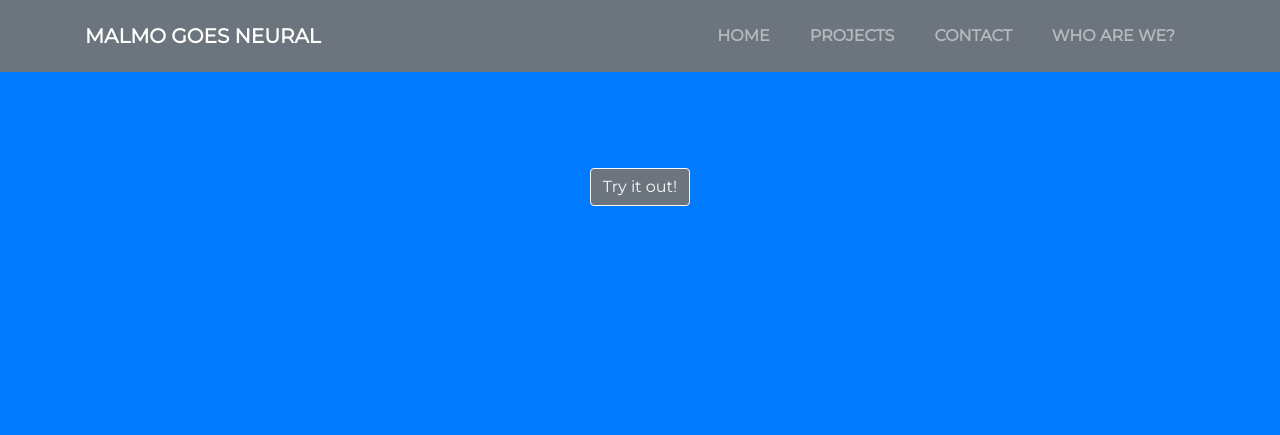
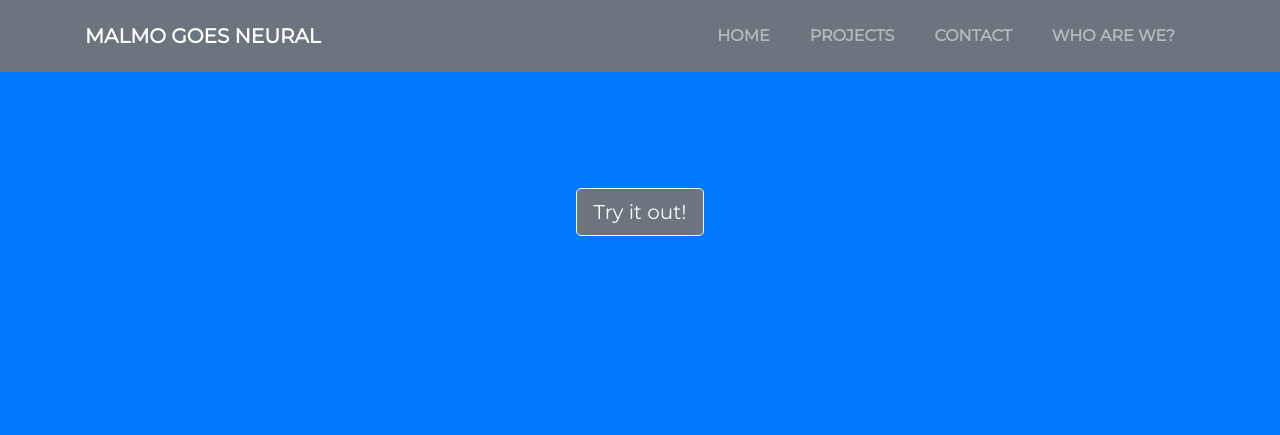
Before and after one commit to JSotres/Malmo-Goes-Neural, a Django app: template templates/main_pages/project.html in a window 1280 px wide. Shown: the top 435 px of the page. Run offline with Django 3.2, Linux system fonts and the light colour scheme; the template is opened without the code that fills it, so the values that code supplies are empty; some libraries are stand-ins or nearby versions.

Commit message:
CSS changed

```diff
--- a/main_pages/admin.py
+++ b/main_pages/admin.py
@@ -9,7 +9,7 @@ class ProjectAdmin(admin.ModelAdmin):
     fieldsets = [
         ("Name", {"fields": ["name", "longName"]}),
         ("Type", {"fields": ["project_type"]}),
-        ("Description", {"fields": ["short_description", "long_description"]}),
+        ("Description", {"fields": ["short_description", "short_description2", "long_description"]}),
         ("URL", {"fields": ["url"]}),
         ("Image", {"fields": ["project_image"]})
     ]
--- a/templates/emotion_recognition/emotion_recognition_application.html
+++ b/templates/emotion_recognition/emotion_recognition_application.html
@@ -19,9 +19,11 @@
 </header>
 
 <div class="container-fluid text-white pl-5 pr-5 pb-3">
-  <div class="row text-center">
+  <div class="row text-center pb-3">
     <div class="col">
-      <h2>Upload an image</h2>
+      <h2>
+        <p>Upload an image</p>
+      </h2>
     </div>
   </div>
   <div class="row text-center">
--- a/templates/main_pages/home.html
+++ b/templates/main_pages/home.html
@@ -25,7 +25,7 @@
     <div class="col-10 col-sm-10 col-md-8">
         <p class="font-weight-bold">We are  two Spanish researchers/physicists based in Malmö (Sweden) that share an interest for Computer Science. Specifically, we wish to expand our knowledge on AI, Computer Vision and IoT.</p>
         <p></p>
-        <p class="font-weight-bold">This site was born aiming to be a playground for learning how to develop web applications that deploy machine/deep learning models. You can check out our tutorials and test the accuracy or our projects. Any feedback is welcome, it will keep us learning!</p>
+        <p class="font-weight-bold">This site was born aiming to be a playground for learning how to develop web applications that deploy machine/deep learning models. You can check out our projects and test the accuracy of our models. Any feedback is welcome, it will keep us learning!</p>
       <div class="col-1 col-sm-1 col-md-2"></div>
     </div>
   </div>
--- a/templates/main_pages/project.html
+++ b/templates/main_pages/project.html
@@ -8,7 +8,10 @@
     <h1 class="display-4">{{ object.longName }}</h1>
   </div>
   <div class="container pt-5 d-flex align-items-center flex-column">
-    <a href="{% url object.url %}" class="btn btn-secondary btn-outline-light">Try it out!</a>
+  	<p>{{ object.short_description2|safe }}</p>
+  </div>
+  <div class="container pt-1 d-flex align-items-center flex-column">
+    <a href="{% url object.url %}" class="btn btn-secondary btn-outline-light btn-lg">Try it out!</a>
   </div>
 </header>
 
```
